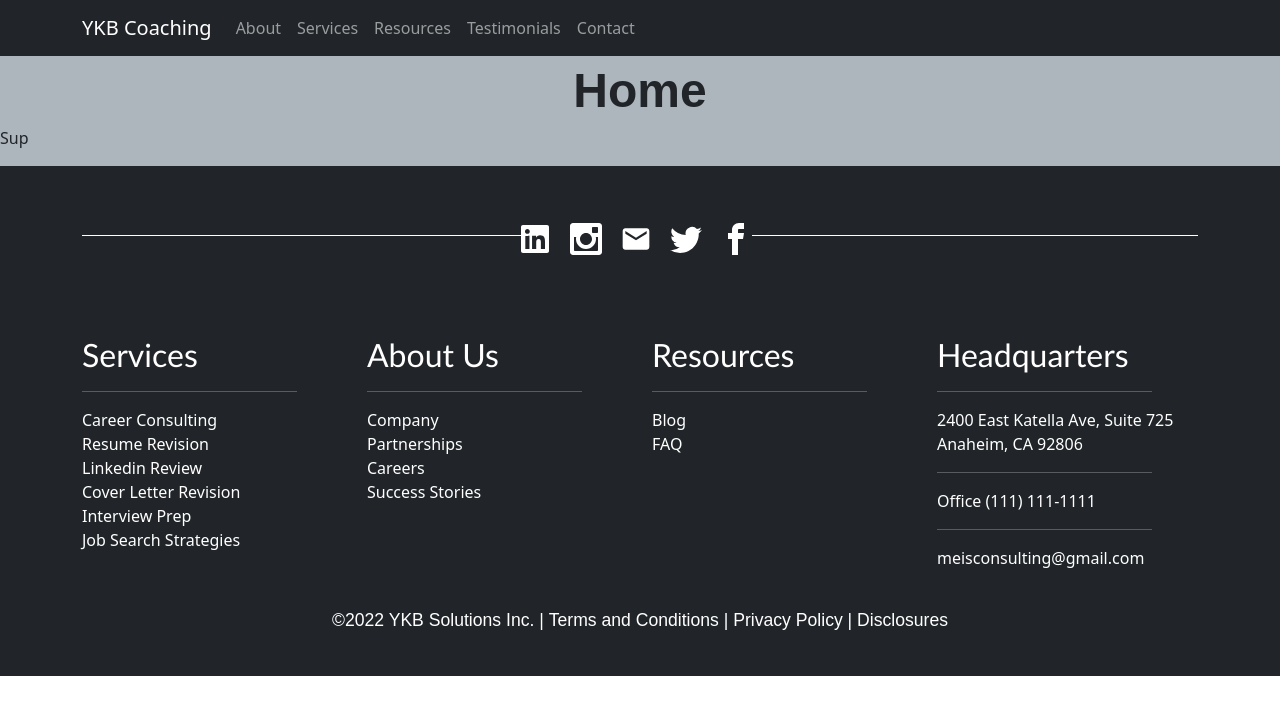
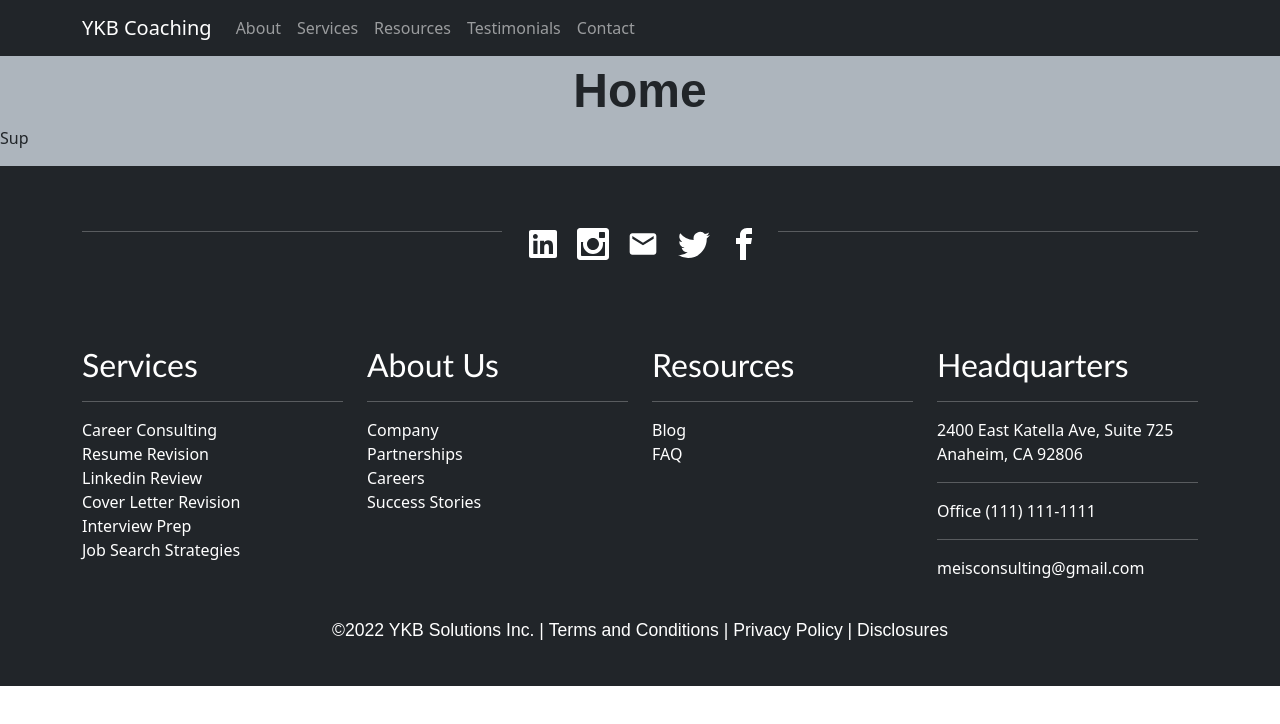
Before and after one commit to jermeewinn/YKB-solutions, a React (Create React App) app: page / in a window 1280 px wide. Shown: the top 724 px of the page. Built offline with nearby package versions, Linux system fonts and the light colour scheme; the HTML template or start-up script is replaced by a standard one.

Commit message:
fixed lines in footer-logo-row to dynamically change sizes upon window size change

```diff
--- a/src/components/Footer/Footer-Logos/index.js
+++ b/src/components/Footer/Footer-Logos/index.js
@@ -6,20 +6,20 @@ import { BsTwitter } from 'react-icons/bs';
 
 const FooterLogos = () => {
     return(
-        <div className="footer-logo-row">
-            {/* <div>
+        <div className="footer-logo-row flex-fill">
+            <div className="hr flex-fill">
                 <hr/>
-            </div> */}
-            <h3>
+            </div>
+            <h3 className="footer-logo-content">
                 <a href="" className="footer-logo"><FaLinkedin /></a>&nbsp;
                 <a href="" className="footer-logo"><ImInstagram /></a>&nbsp;
                 <a href="" className="footer-logo"><MdEmail /></a>&nbsp;
                 <a href="" className="footer-logo"><BsTwitter /></a>&nbsp;
                 <a href="" className="footer-logo"><ImFacebook /></a>&nbsp;
             </h3>
-            {/* <div>
+            <div className="hr flex-fill">
                 <hr/>
-            </div> */}
+            </div>
         </div>
     );
 };
--- a/src/index.css
+++ b/src/index.css
@@ -124,15 +124,25 @@ footer {
   margin: 25px 0px 75px;
   text-decoration: none;
   position: relative;
-  display: block;
+  display: flex;
+  justify-content: space-between;
+
+}
+
+.footer-logo-content {
+  padding-left: 20px;
+  padding-right: 5px;
 }
 
 hr {
-  height: 2px;
-  width: 215px;
+  color: white;
 }
 
-.footer-logo-row:before {
+.hr {
+  /* width: 30%; */
+}
+
+/* .footer-logo-row:before {
   content: "";
   display: block;
   width: 40%;
@@ -154,7 +164,7 @@ hr {
   top: 50%;
   position: absolute;
   margin-left: 5px
-}
+} */
 
 .footer-logo {
   color: white;
```
